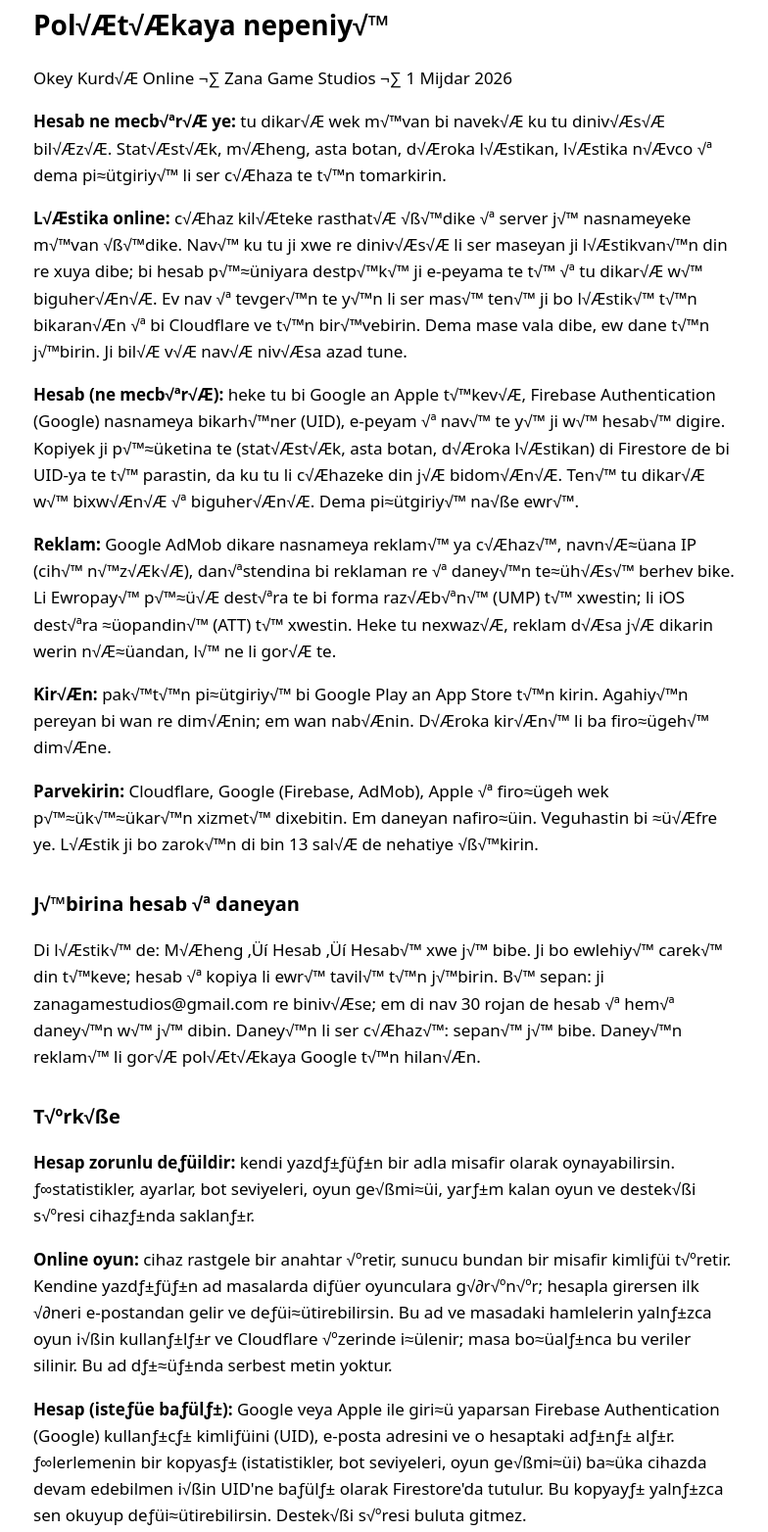
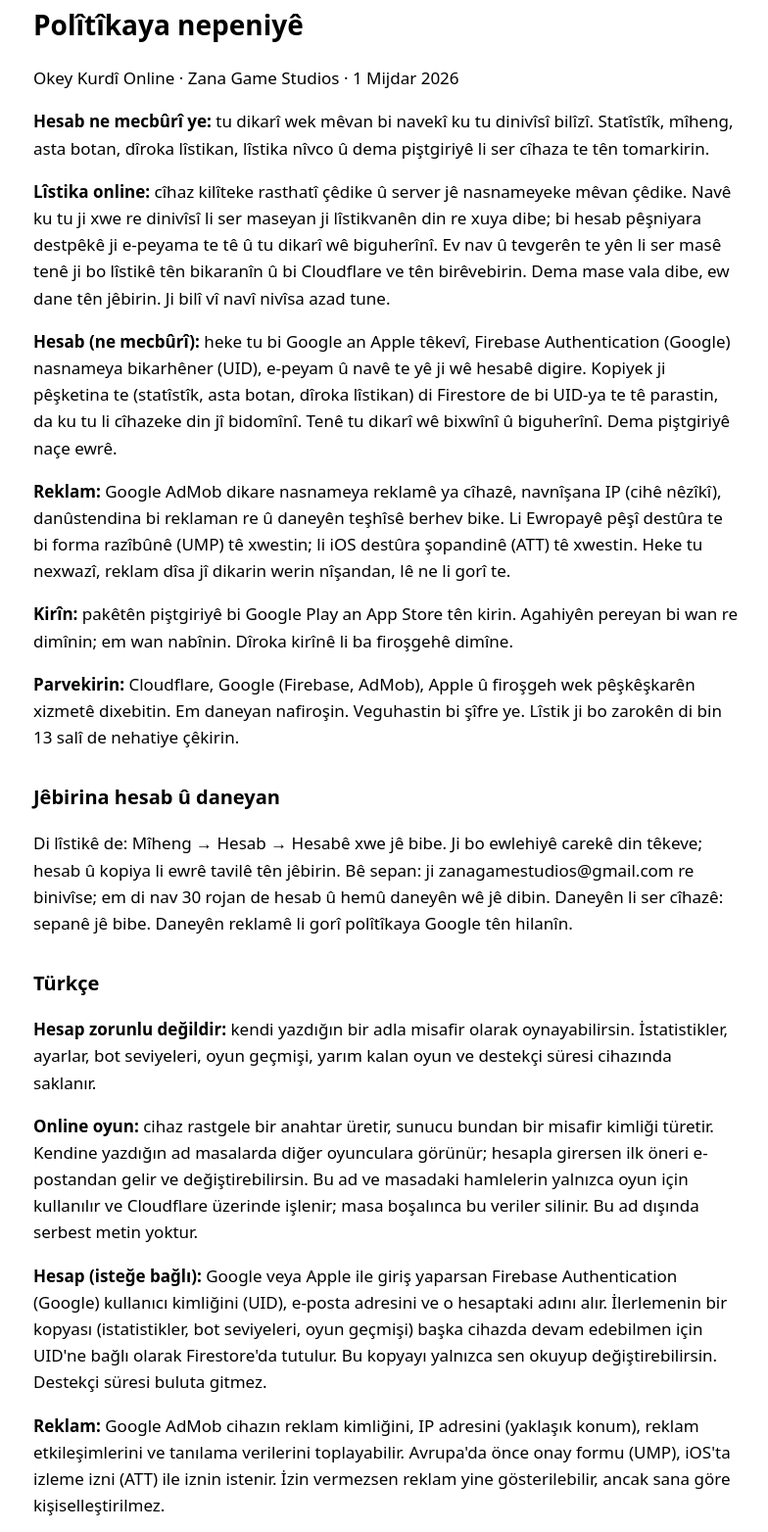
Before and after one commit to zanagamestudios-lgtm/zanagamestudios-lgtm.github.io, a plain HTML site: page okey-kurdi-online/privacy/index.html in a window 1280 px wide. Shown: the part 40-1604 px from the top of the page at 98% size, without its empty margins (246-1030 px from the left). Drawn offline with Linux system fonts and the light colour scheme.

Commit message:
Update privacy policy text and formatting

```diff
--- a/okey-kurdi-online/privacy/index.html
+++ b/okey-kurdi-online/privacy/index.html
@@ -1,24 +1,24 @@
 <!doctype html><html lang="ku"><head><meta charset="utf-8">
-<meta name="viewport" content="width=device-width,initial-scale=1"><title>Okey Kurd√Æ Online: Privacy</title>
+<meta name="viewport" content="width=device-width,initial-scale=1"><title>Okey Kurdî Online: Privacy</title>
 <style>:root{color-scheme:light dark}body{max-width:720px;margin:0 auto;padding:24px 16px;font:17px/1.6 system-ui,sans-serif}
-h1{font-size:28px}h2{font-size:20px;margin-top:32px}a{color:inherit}</style></head><body><h1>Pol√Æt√Ækaya nepeniy√™</h1><p>Okey Kurd√Æ Online ¬∑ Zana Game Studios ¬∑ 1 Mijdar 2026</p>
-<p><b>Hesab ne mecb√ªr√Æ ye:</b> tu dikar√Æ wek m√™van bi navek√Æ ku tu diniv√Æs√Æ bil√Æz√Æ. Stat√Æst√Æk, m√Æheng, asta botan, d√Æroka l√Æstikan, l√Æstika n√Ævco √ª dema pi≈ütgiriy√™ li ser c√Æhaza te t√™n tomarkirin.</p>
-<p><b>L√Æstika online:</b> c√Æhaz kil√Æteke rasthat√Æ √ß√™dike √ª server j√™ nasnameyeke m√™van √ß√™dike. Nav√™ ku tu ji xwe re diniv√Æs√Æ li ser maseyan ji l√Æstikvan√™n din re xuya dibe; bi hesab p√™≈üniyara destp√™k√™ ji e-peyama te t√™ √ª tu dikar√Æ w√™ biguher√Æn√Æ. Ev nav √ª tevger√™n te y√™n li ser mas√™ ten√™ ji bo l√Æstik√™ t√™n bikaran√Æn √ª bi Cloudflare ve t√™n bir√™vebirin. Dema mase vala dibe, ew dane t√™n j√™birin. Ji bil√Æ v√Æ nav√Æ niv√Æsa azad tune.</p>
-<p><b>Hesab (ne mecb√ªr√Æ):</b> heke tu bi Google an Apple t√™kev√Æ, Firebase Authentication (Google) nasnameya bikarh√™ner (UID), e-peyam √ª nav√™ te y√™ ji w√™ hesab√™ digire. Kopiyek ji p√™≈üketina te (stat√Æst√Æk, asta botan, d√Æroka l√Æstikan) di Firestore de bi UID-ya te t√™ parastin, da ku tu li c√Æhazeke din j√Æ bidom√Æn√Æ. Ten√™ tu dikar√Æ w√™ bixw√Æn√Æ √ª biguher√Æn√Æ. Dema pi≈ütgiriy√™ na√ße ewr√™.</p>
-<p><b>Reklam:</b> Google AdMob dikare nasnameya reklam√™ ya c√Æhaz√™, navn√Æ≈üana IP (cih√™ n√™z√Æk√Æ), dan√ªstendina bi reklaman re √ª daney√™n te≈üh√Æs√™ berhev bike. Li Ewropay√™ p√™≈ü√Æ dest√ªra te bi forma raz√Æb√ªn√™ (UMP) t√™ xwestin; li iOS dest√ªra ≈üopandin√™ (ATT) t√™ xwestin. Heke tu nexwaz√Æ, reklam d√Æsa j√Æ dikarin werin n√Æ≈üandan, l√™ ne li gor√Æ te.</p>
-<p><b>Kir√Æn:</b> pak√™t√™n pi≈ütgiriy√™ bi Google Play an App Store t√™n kirin. Agahiy√™n pereyan bi wan re dim√Ænin; em wan nab√Ænin. D√Æroka kir√Æn√™ li ba firo≈ügeh√™ dim√Æne.</p>
-<p><b>Parvekirin:</b> Cloudflare, Google (Firebase, AdMob), Apple √ª firo≈ügeh wek p√™≈ük√™≈ükar√™n xizmet√™ dixebitin. Em daneyan nafiro≈üin. Veguhastin bi ≈ü√Æfre ye. L√Æstik ji bo zarok√™n di bin 13 sal√Æ de nehatiye √ß√™kirin.</p>
-<h2>J√™birina hesab √ª daneyan</h2>
-<p>Di l√Æstik√™ de: M√Æheng ‚Üí Hesab ‚Üí Hesab√™ xwe j√™ bibe. Ji bo ewlehiy√™ carek√™ din t√™keve; hesab √ª kopiya li ewr√™ tavil√™ t√™n j√™birin. B√™ sepan: ji zanagamestudios@gmail.com re biniv√Æse; em di nav 30 rojan de hesab √ª hem√ª daney√™n w√™ j√™ dibin. Daney√™n li ser c√Æhaz√™: sepan√™ j√™ bibe. Daney√™n reklam√™ li gor√Æ pol√Æt√Ækaya Google t√™n hilan√Æn.</p>
-<h2>T√ºrk√ße</h2>
-<p><b>Hesap zorunlu deƒüildir:</b> kendi yazdƒ±ƒüƒ±n bir adla misafir olarak oynayabilirsin. ƒ∞statistikler, ayarlar, bot seviyeleri, oyun ge√ßmi≈üi, yarƒ±m kalan oyun ve destek√ßi s√ºresi cihazƒ±nda saklanƒ±r.</p>
-<p><b>Online oyun:</b> cihaz rastgele bir anahtar √ºretir, sunucu bundan bir misafir kimliƒüi t√ºretir. Kendine yazdƒ±ƒüƒ±n ad masalarda diƒüer oyunculara g√∂r√ºn√ºr; hesapla girersen ilk √∂neri e-postandan gelir ve deƒüi≈ütirebilirsin. Bu ad ve masadaki hamlelerin yalnƒ±zca oyun i√ßin kullanƒ±lƒ±r ve Cloudflare √ºzerinde i≈ülenir; masa bo≈üalƒ±nca bu veriler silinir. Bu ad dƒ±≈üƒ±nda serbest metin yoktur.</p>
-<p><b>Hesap (isteƒüe baƒülƒ±):</b> Google veya Apple ile giri≈ü yaparsan Firebase Authentication (Google) kullanƒ±cƒ± kimliƒüini (UID), e-posta adresini ve o hesaptaki adƒ±nƒ± alƒ±r. ƒ∞lerlemenin bir kopyasƒ± (istatistikler, bot seviyeleri, oyun ge√ßmi≈üi) ba≈üka cihazda devam edebilmen i√ßin UID'ne baƒülƒ± olarak Firestore'da tutulur. Bu kopyayƒ± yalnƒ±zca sen okuyup deƒüi≈ütirebilirsin. Destek√ßi s√ºresi buluta gitmez.</p>
-<p><b>Reklam:</b> Google AdMob cihazƒ±n reklam kimliƒüini, IP adresini (yakla≈üƒ±k konum), reklam etkile≈üimlerini ve tanƒ±lama verilerini toplayabilir. Avrupa'da √∂nce onay formu (UMP), iOS'ta izleme izni (ATT) ile iznin istenir. ƒ∞zin vermezsen reklam yine g√∂sterilebilir, ancak sana g√∂re ki≈üiselle≈ütirilmez.</p>
-<p><b>Satƒ±n alma:</b> destek√ßi paketleri Google Play veya App Store √ºzerinden alƒ±nƒ±r. √ñdeme bilgileri bu maƒüazalarda kalƒ±r, biz g√∂rmeyiz. Satƒ±n alma ge√ßmi≈üi maƒüazada tutulur.</p>
-<p><b>Payla≈üƒ±m:</b> Cloudflare, Google (Firebase, AdMob), Apple ve maƒüazalar hizmet saƒülayƒ±cƒ± olarak √ßalƒ±≈üƒ±r. Veriler satƒ±lmaz. Aktarƒ±m ≈üifrelidir. Oyun 13 ya≈ü altƒ± √ßocuklarƒ± hedeflemez.</p>
+h1{font-size:28px}h2{font-size:20px;margin-top:32px}a{color:inherit}</style></head><body><h1>Polîtîkaya nepeniyê</h1><p>Okey Kurdî Online · Zana Game Studios · 1 Mijdar 2026</p>
+<p><b>Hesab ne mecbûrî ye:</b> tu dikarî wek mêvan bi navekî ku tu dinivîsî bilîzî. Statîstîk, mîheng, asta botan, dîroka lîstikan, lîstika nîvco û dema piştgiriyê li ser cîhaza te tên tomarkirin.</p>
+<p><b>Lîstika online:</b> cîhaz kilîteke rasthatî çêdike û server jê nasnameyeke mêvan çêdike. Navê ku tu ji xwe re dinivîsî li ser maseyan ji lîstikvanên din re xuya dibe; bi hesab pêşniyara destpêkê ji e-peyama te tê û tu dikarî wê biguherînî. Ev nav û tevgerên te yên li ser masê tenê ji bo lîstikê tên bikaranîn û bi Cloudflare ve tên birêvebirin. Dema mase vala dibe, ew dane tên jêbirin. Ji bilî vî navî nivîsa azad tune.</p>
+<p><b>Hesab (ne mecbûrî):</b> heke tu bi Google an Apple têkevî, Firebase Authentication (Google) nasnameya bikarhêner (UID), e-peyam û navê te yê ji wê hesabê digire. Kopiyek ji pêşketina te (statîstîk, asta botan, dîroka lîstikan) di Firestore de bi UID-ya te tê parastin, da ku tu li cîhazeke din jî bidomînî. Tenê tu dikarî wê bixwînî û biguherînî. Dema piştgiriyê naçe ewrê.</p>
+<p><b>Reklam:</b> Google AdMob dikare nasnameya reklamê ya cîhazê, navnîşana IP (cihê nêzîkî), danûstendina bi reklaman re û daneyên teşhîsê berhev bike. Li Ewropayê pêşî destûra te bi forma razîbûnê (UMP) tê xwestin; li iOS destûra şopandinê (ATT) tê xwestin. Heke tu nexwazî, reklam dîsa jî dikarin werin nîşandan, lê ne li gorî te.</p>
+<p><b>Kirîn:</b> pakêtên piştgiriyê bi Google Play an App Store tên kirin. Agahiyên pereyan bi wan re dimînin; em wan nabînin. Dîroka kirînê li ba firoşgehê dimîne.</p>
+<p><b>Parvekirin:</b> Cloudflare, Google (Firebase, AdMob), Apple û firoşgeh wek pêşkêşkarên xizmetê dixebitin. Em daneyan nafiroşin. Veguhastin bi şîfre ye. Lîstik ji bo zarokên di bin 13 salî de nehatiye çêkirin.</p>
+<h2>Jêbirina hesab û daneyan</h2>
+<p>Di lîstikê de: Mîheng → Hesab → Hesabê xwe jê bibe. Ji bo ewlehiyê carekê din têkeve; hesab û kopiya li ewrê tavilê tên jêbirin. Bê sepan: ji zanagamestudios@gmail.com re binivîse; em di nav 30 rojan de hesab û hemû daneyên wê jê dibin. Daneyên li ser cîhazê: sepanê jê bibe. Daneyên reklamê li gorî polîtîkaya Google tên hilanîn.</p>
+<h2>Türkçe</h2>
+<p><b>Hesap zorunlu değildir:</b> kendi yazdığın bir adla misafir olarak oynayabilirsin. İstatistikler, ayarlar, bot seviyeleri, oyun geçmişi, yarım kalan oyun ve destekçi süresi cihazında saklanır.</p>
+<p><b>Online oyun:</b> cihaz rastgele bir anahtar üretir, sunucu bundan bir misafir kimliği türetir. Kendine yazdığın ad masalarda diğer oyunculara görünür; hesapla girersen ilk öneri e-postandan gelir ve değiştirebilirsin. Bu ad ve masadaki hamlelerin yalnızca oyun için kullanılır ve Cloudflare üzerinde işlenir; masa boşalınca bu veriler silinir. Bu ad dışında serbest metin yoktur.</p>
+<p><b>Hesap (isteğe bağlı):</b> Google veya Apple ile giriş yaparsan Firebase Authentication (Google) kullanıcı kimliğini (UID), e-posta adresini ve o hesaptaki adını alır. İlerlemenin bir kopyası (istatistikler, bot seviyeleri, oyun geçmişi) başka cihazda devam edebilmen için UID'ne bağlı olarak Firestore'da tutulur. Bu kopyayı yalnızca sen okuyup değiştirebilirsin. Destekçi süresi buluta gitmez.</p>
+<p><b>Reklam:</b> Google AdMob cihazın reklam kimliğini, IP adresini (yaklaşık konum), reklam etkileşimlerini ve tanılama verilerini toplayabilir. Avrupa'da önce onay formu (UMP), iOS'ta izleme izni (ATT) ile iznin istenir. İzin vermezsen reklam yine gösterilebilir, ancak sana göre kişiselleştirilmez.</p>
+<p><b>Satın alma:</b> destekçi paketleri Google Play veya App Store üzerinden alınır. Ödeme bilgileri bu mağazalarda kalır, biz görmeyiz. Satın alma geçmişi mağazada tutulur.</p>
+<p><b>Paylaşım:</b> Cloudflare, Google (Firebase, AdMob), Apple ve mağazalar hizmet sağlayıcı olarak çalışır. Veriler satılmaz. Aktarım şifrelidir. Oyun 13 yaş altı çocukları hedeflemez.</p>
 <h2>Hesap ve veri silme</h2>
-<p>Oyun i√ßinden: Ayarlar ‚Üí Hesap ‚Üí "Hesab√™ xwe j√™ bibe". G√ºvenlik i√ßin bir kez daha giri≈ü yaparsƒ±n; hesap ve buluttaki kopya hemen silinir. Uygulama olmadan: zanagamestudios@gmail.com adresine yaz; hesap ve t√ºm verileri 30 g√ºn i√ßinde silinir. Cihazdaki veriler i√ßin uygulamayƒ± kaldƒ±r. Reklam verileri Google'ƒ±n politikasƒ±na g√∂re saklanƒ±r.</p>
+<p>Oyun içinden: Ayarlar → Hesap → "Hesabê xwe jê bibe". Güvenlik için bir kez daha giriş yaparsın; hesap ve buluttaki kopya hemen silinir. Uygulama olmadan: zanagamestudios@gmail.com adresine yaz; hesap ve tüm verileri 30 gün içinde silinir. Cihazdaki veriler için uygulamayı kaldır. Reklam verileri Google'ın politikasına göre saklanır.</p>
 <h2>English</h2>
 <p><b>An account is optional:</b> you can play as a guest under a name you write. Statistics, settings, bot levels, game history, an unfinished game and supporter time stay on your device.</p>
 <p><b>Online play:</b> the device makes a random key from which the server derives a guest identity. The name you write for yourself is shown to other players at the tables; with an account the first suggestion comes from your email and you can change it. That name and your moves at a table are used only to run the game and are processed on Cloudflare; they are deleted when the table empties. Apart from that name there is no free text.</p>
@@ -27,4 +27,4 @@ h1{font-size:28px}h2{font-size:20px;margin-top:32px}a{color:inherit}</style></he
 <p><b>Purchases:</b> supporter packs are bought through Google Play or the App Store. Payment details stay with them and we never see them. Purchase history is kept by the store.</p>
 <p><b>Sharing:</b> Cloudflare, Google (Firebase, AdMob), Apple and the stores act as service providers. We do not sell data. Data is encrypted in transit. The game is not directed at children under 13.</p>
 <h2>Deleting your account and data</h2>
-<p>In the game: Settings ‚Üí Account ‚Üí "Hesab√™ xwe j√™ bibe" (delete account). You sign in once more for security, then the account and the cloud copy are deleted at once. Without the app: write to zanagamestudios@gmail.com; the account and all its data are deleted within 30 days. Device data: uninstall the app. Advertising data is kept under Google's policy.</p></body></html>
+<p>In the game: Settings → Account → "Hesabê xwe jê bibe" (delete account). You sign in once more for security, then the account and the cloud copy are deleted at once. Without the app: write to zanagamestudios@gmail.com; the account and all its data are deleted within 30 days. Device data: uninstall the app. Advertising data is kept under Google's policy.</p></body></html>
```
